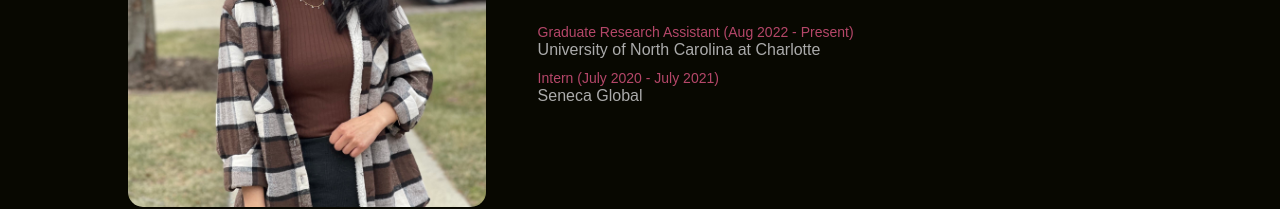
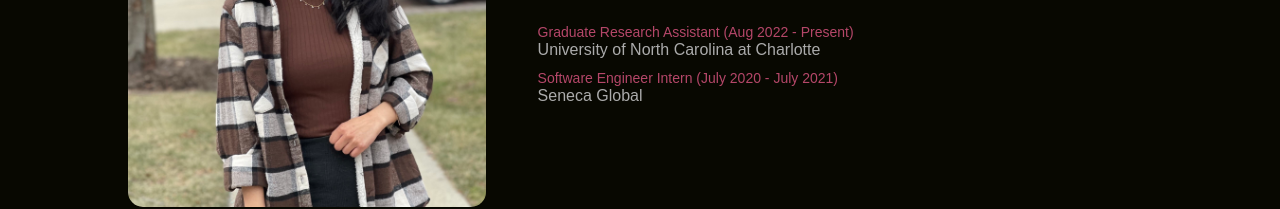
Before and after one commit to medhagitay/portfolio, a plain HTML site: page index.html in a window 1280 px wide. Both pictures are taken after a click on the element "Experience". Shown: the part 1161-1370 px from the top of the page. Drawn offline with Linux system fonts and the light colour scheme.

Commit message:
final changes 2

```diff
--- a/index.html
+++ b/index.html
@@ -60,7 +60,7 @@
                         <div class="tab-contents" id="experience">
                             <ul>
                                 <li> <span> Graduate Research Assistant (Aug 2022 - Present)</span><br>University of North Carolina at Charlotte</li>
-                                <li> <span> Intern    (July 2020 - July 2021)</span><br>Seneca Global<br></li>
+                                <li> <span> Software Engineer Intern    (July 2020 - July 2021)</span><br>Seneca Global<br></li>
                             </ul>
                         </div>
                         <div class="tab-contents" id="educations" >
```
